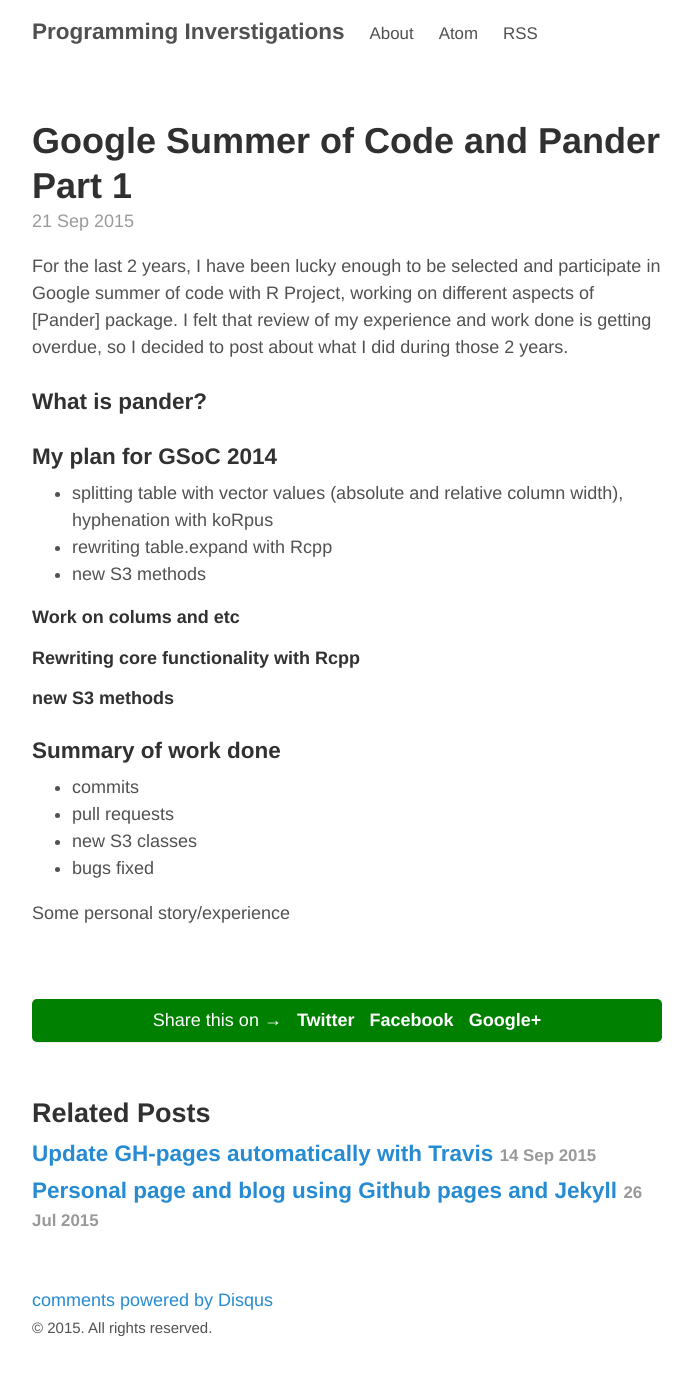
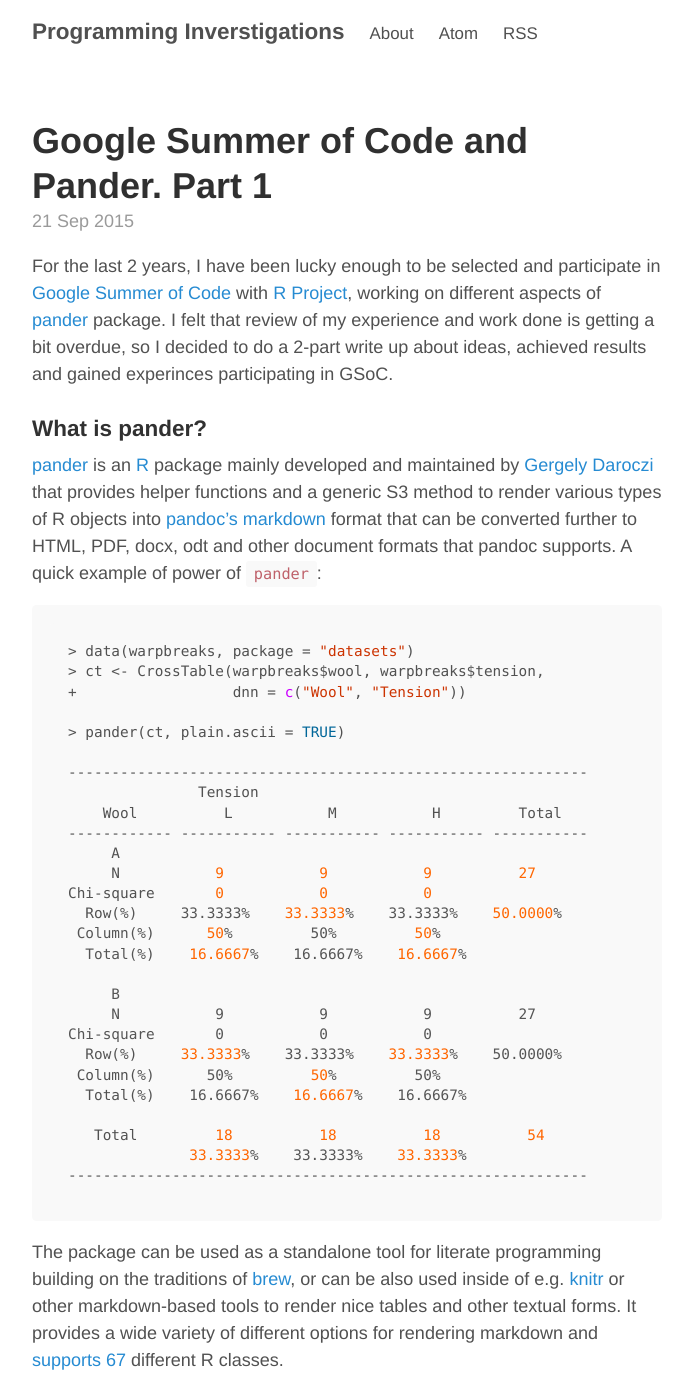
Before and after one commit to RomanTsegelskyi/blog, a Jekyll site: the page built from _posts/2015-09-21-gsoc-p1.md, in a window 1280 px wide and 1400 px high. Shown: the whole window, without its empty margins (293-986 px from the left). Built offline with Jekyll 4.4.1, drawn with Linux system fonts in a browser that asks for light colours; Markdown is read by kramdown in place of the engine named in the settings; comment, search, counter and statistics services are not loaded; some of the changed text lies outside the part shown.

Commit message:
Intro + pander + why pander

````diff
--- a/_posts/2015-09-21-gsoc-p1.md
+++ b/_posts/2015-09-21-gsoc-p1.md
@@ -1,12 +1,50 @@
 ---
 layout: post
-title: Google Summer of Code and Pander Part 1
+title: Google Summer of Code and Pander. Part 1
 comments: True
 ---
 
-For the last 2 years, I have been lucky enough to be selected and participate in Google summer of code with R Project, working on different aspects of [Pander] package. I felt that review of my experience and work done is getting overdue, so I decided to post about what I did during those 2 years.
+For the last 2 years, I have been lucky enough to be selected and participate in [Google Summer of Code](http://www.google-melange.com/gsoc/homepage/google/gsoc2015) with [R Project](https://www.r-project.org/), working on different aspects of [pander](rapporter.github.io/pander) package. I felt that review of my experience and work done is getting a bit overdue, so I decided to do a 2-part write up about ideas, achieved results and gained experinces participating in GSoC.
 
 ### What is pander?
+
+ [pander](rapporter.github.io/pander) is an [R](https://www.r-project.org/) package mainly developed and maintained by [Gergely Daroczi](https://about.me/daroczig) that provides helper functions and a generic S3 method to render various types of R objects into [pandoc's markdown](http://pandoc.org/) format that can be converted further to HTML, PDF, docx, odt and other document formats that pandoc supports. A quick example of power of `pander`:
+
+ ```r
+> data(warpbreaks, package = "datasets")
+> ct <- CrossTable(warpbreaks$wool, warpbreaks$tension,
++                  dnn = c("Wool", "Tension"))
+
+> pander(ct, plain.ascii = TRUE)
+
+------------------------------------------------------------
+               Tension
+    Wool          L           M           H         Total
+------------ ----------- ----------- ----------- -----------
+     A
+     N           9           9           9          27
+Chi-square       0           0           0
+  Row(%)     33.3333%    33.3333%    33.3333%    50.0000%
+ Column(%)      50%         50%         50%
+  Total(%)    16.6667%    16.6667%    16.6667%
+
+     B
+     N           9           9           9          27
+Chi-square       0           0           0
+  Row(%)     33.3333%    33.3333%    33.3333%    50.0000%
+ Column(%)      50%         50%         50%
+  Total(%)    16.6667%    16.6667%    16.6667%
+
+   Total         18          18          18          54
+              33.3333%    33.3333%    33.3333%
+------------------------------------------------------------
+```
+
+The package can be used as a standalone tool for literate programming building on the traditions of [brew](https://cran.r-project.org/web/packages/brew/brew.pdf), or can be also used inside of e.g. [knitr](http://yihui.name/knitr/) or other markdown-based tools to render nice tables and other textual forms. It provides a wide variety of different options for rendering markdown and [supports 67](http://rapporter.github.io/pander/) different R classes.
+
+### Why pander?
+
+Prior to GSoC 2014 I was lucky enough to get exposure to R programming. Durning my undergradute at [Kyiv Polytechnic Institute](http://kpi.ua/), I took some online courses about data science that used R and even did a project of classifying spam using Naive Bayes and SVM. Moreover, when I started my graduate studies at [Purdue University](cs.purdue.edu), I got envolved with [S3 lab]() and [fastR](). So taking all this into consideration, I was looking for something to (a) use my previous experience with R and (b) get to use R from different dimension, so GSoC and pander looked like a great fit.
 
 ### My plan for GSoC 2014
 
````
